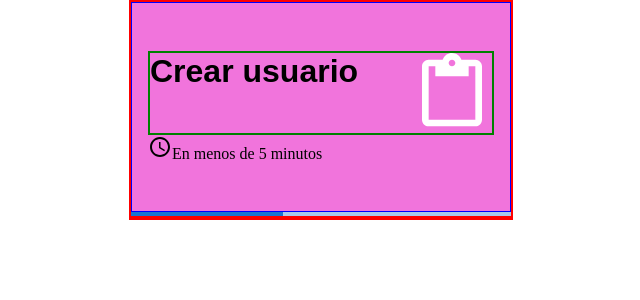
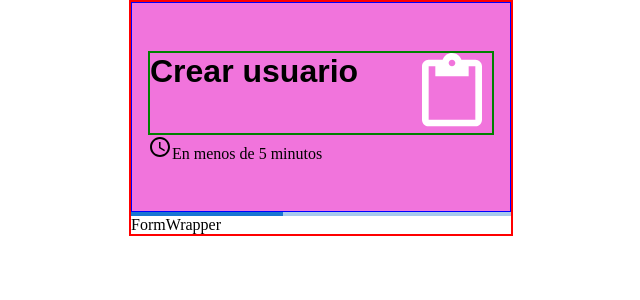
Before and after one commit to rineliniguezsosa/chat, a React (Vite) app in the folder appchat/: page / in a window 1280 px wide. Shown: the top 300 px of the page, without its empty margins (319-959 px from the left). Built offline with nearby package versions, Linux system fonts and the light colour scheme.

Commit message:
[FEAT] Estableciendo el componenet FormWrapper en el archivo App.tsx
- importando el componente FormWrapper
- movi el css del div al componente FormWrapper.tsx

```diff
--- a/appchat/src/App.tsx
+++ b/appchat/src/App.tsx
@@ -1,6 +1,7 @@
 import ContentPasteIcon from '@mui/icons-material/ContentPaste';
 import AccessTimeIcon from '@mui/icons-material/AccessTime';
 import { MuiLinearProgress } from './components/MuiLinearProgress';
+import { FormWrapper } from './components/FormWrapper';
 
 function App() {
   return (
@@ -18,9 +19,9 @@ function App() {
       </header>
       <MuiLinearProgress sx={{width:'100%'}} value={40} variant='determinate'/>
 
-      <div style={{width:'100%',border:'1px red solid'}}>
+      <FormWrapper>
 
-      </div>
+      </FormWrapper>
     </main>
   )
 }
```
